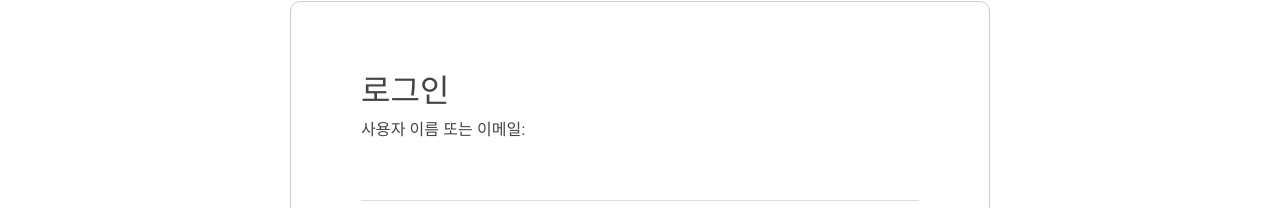
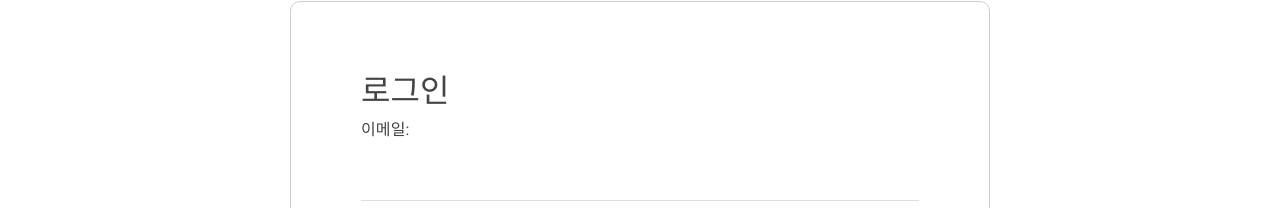
Before and after one commit to riha1432/SWEdu_Team_Prj, a React (Create React App) app in the folder web-shop/proto/: page /login in a window 1280 px wide. Shown: the part 197-405 px from the top of the page. Built offline with nearby package versions, Linux system fonts and the light colour scheme.

Commit message:
login:아이디를 이메일로

```diff
--- a/web-shop/proto/src/pages/login/Login.js
+++ b/web-shop/proto/src/pages/login/Login.js
@@ -7,11 +7,11 @@ import NavBar from '../../components/NavBar';
 import Footer from '../../components/Footer';
 
 function Login() {
-  const [username, setUsername] = React.useState('');
+  const [email, setemail] = React.useState('');
   const [password, setPassword] = React.useState('');
 
   const handleUsernameChange = (e) => {
-    setUsername(e.target.value);
+    setemail(e.target.value);
   };
 
   const handlePasswordChange = (e) => {
@@ -20,7 +20,7 @@ function Login() {
 
   const handleSubmit = (e) => {
     e.preventDefault();
-    console.log('로그인 정보:', { username, password });
+    console.log('로그인 정보:', { email, password });
   };
 
   return (
@@ -31,8 +31,8 @@ function Login() {
           <h2>로그인</h2>
           <form onSubmit={handleSubmit}>
             <div className="mb-3">
-              <label htmlFor="username" className="form-label">사용자 이름 또는 이메일:</label>
-              <input type="text" className="form-control" id="username" value={username} onChange={handleUsernameChange} required />
+              <label htmlFor="email" className="form-label">이메일:</label>
+              <input type="text" className="form-control" id="email" value={email} onChange={handleUsernameChange} required />
             </div>
             <div className="mb-3">
               <label htmlFor="password" className="form-label">비밀번호:</label>
```
